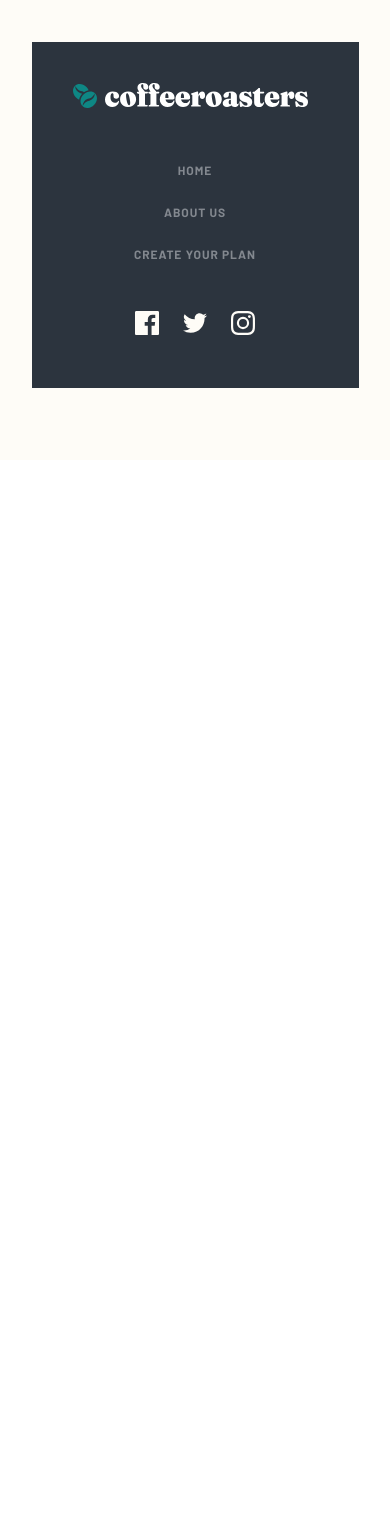
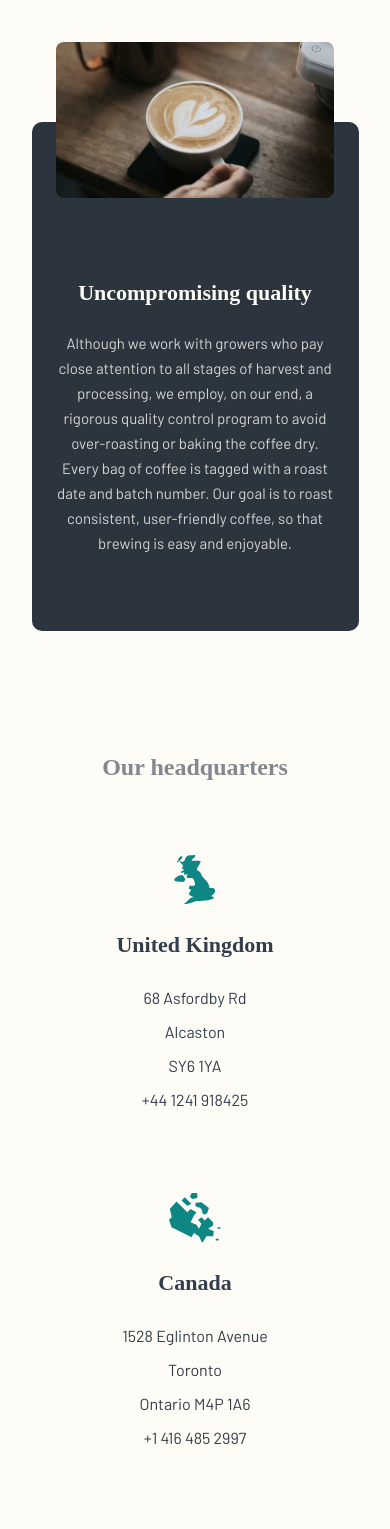
Before and after one commit to caarlosdamian/coffeeroasters-subscription-site, a React (Vite) app: page /about in a window 390 px wide. Shown: the part 1560-3089 px from the top of the page. Before the commit the page ends 2020 px from the top, so only its background shows below. Built offline with nearby package versions, Linux system fonts and the light colour scheme; a web font is replaced by a local one.

Commit message:
feat(about): finished about section mobile/tablet/desktop

```diff
--- a/src/pages/about/About.scss
+++ b/src/pages/about/About.scss
@@ -3,6 +3,9 @@
 .about {
   background: #fefcf7;
   padding: 0 24px;
+  display: flex;
+  flex-direction: column;
+  align-items: center;
 
   @include tokens.for-size(tablet-portrait-up) {
     padding: 0 40px;
@@ -16,16 +19,18 @@
     align-items: center;
     flex-direction: column;
     gap: 48px;
-    margin-bottom: 120px;
+    margin-bottom: 200px;
 
     @include tokens.for-size(tablet-portrait-up) {
       flex-direction: row;
       gap: 70px;
       align-items: flex-start;
+      margin-bottom: 350px;
     }
     @include tokens.for-size(desktop-up) {
       gap: 125px;
       align-items: center;
+      margin-bottom: 200px;
     }
     &__img {
       background-image: url('../../assets/about/mobile/image-commitment.jpg');
@@ -95,4 +100,184 @@
       }
     }
   }
+  .quality {
+    width: 327px;
+    height: 509px;
+    background: #2c343e;
+    margin-bottom: 120px;
+    border-radius: 10px;
+    display: flex;
+    align-items: center;
+    justify-content: center;
+    flex-direction: column;
+    gap: 24px;
+    padding: 142px 24px 61px;
+    position: relative;
+
+    @include tokens.for-size(tablet-portrait-up) {
+      width: 688px;
+      height: 488px;
+      padding: 142px 74px 74px;
+    }
+
+    @include tokens.for-size(desktop-up) {
+      width: 1280px;
+      height: 474px;
+      padding: 100px 85px;
+      align-items: flex-start;
+      gap: 32px;
+    }
+    &__img {
+      background-image: url('../../assets/about/mobile/image-quality.jpg');
+      background-size: cover;
+      border-radius: 8px;
+      width: 278px;
+      height: 156px;
+      position: absolute;
+      top: -80px;
+      @include tokens.for-size(tablet-portrait-up) {
+        background-image: url('../../assets/about/tablet/image-quality.jpg');
+        width: 573px;
+        height: 320px;
+        top: -200px;
+      }
+      @include tokens.for-size(desktop-up) {
+        background-image: url('../../assets/about/desktop/image-quality.jpg');
+        width: 445px;
+        height: 474px;
+        right: 80px;
+        top: -100px;
+      }
+    }
+    &__title {
+      text-align: center;
+      color: #fefcf7;
+      @include tokens.font(
+        tokens.$font-size-28,
+        tokens.$font-weight-900,
+        tokens.$line-height-28,
+        tokens.$font-family-fraunces-9
+      );
+      @include tokens.for-size(tablet-portrait-up) {
+        font-size: 32px;
+        line-height: 48px;
+      }
+      @include tokens.for-size(desktop-up) {
+        font-size: 40px;
+        line-height: 48px;
+      }
+    }
+    &__desc {
+      text-align: center;
+      color: #fefcf7;
+      mix-blend-mode: normal;
+      opacity: 0.8;
+      @include tokens.font(
+        tokens.$font-size-15,
+        tokens.$font-weight-400,
+        tokens.$line-height-25,
+        tokens.$font-family-barlow
+      );
+      @include tokens.for-size(desktop-up) {
+        max-width: 540px;
+        text-align: start;
+      }
+    }
+  }
+  .headquarters {
+    width: 327px;
+    height: 1044px;
+    display: flex;
+    flex-direction: column;
+    align-items: center;
+    gap: 72px;
+    margin-bottom: 120px;
+    @include tokens.for-size(tablet-portrait-up) {
+      align-items: flex-start;
+      align-self: flex-start;
+      width: 688px;
+      height: 366px;
+    }
+
+    @include tokens.for-size(desktop-up) {
+      margin-bottom: 168px;
+      width: 100%;
+      height: 100%;
+    }
+    &__title {
+      text-align: center;
+      color: #83888f;
+      @include tokens.font(
+        tokens.$font-size-24,
+        tokens.$font-weight-900,
+        tokens.$line-height-32,
+        tokens.$font-family-fraunces-9
+      );
+      @include tokens.for-size(tablet-portrait-up) {
+        line-height: 36px;
+      }
+      @include tokens.for-size(desktop-up) {
+        font-size: 32px;
+      }
+    }
+    &__info {
+      display: flex;
+      align-items: center;
+      flex-direction: column;
+      gap: 80px;
+      @include tokens.for-size(tablet-portrait-up) {
+        flex-direction: row;
+        gap: 10px;
+      }
+      @include tokens.for-size(desktop-up) {
+        gap: 124px;
+      }
+      &--item {
+        display: flex;
+        align-items: center;
+        flex-direction: column;
+        gap: 22px;
+        @include tokens.for-size(tablet-portrait-up) {
+          min-width: 222px;
+          align-items: flex-start;
+        }
+        .headquarters__info--title {
+          text-align: center;
+          color: #333d4b;
+          @include tokens.font(
+            tokens.$font-size-28,
+            tokens.$font-weight-900,
+            tokens.$line-height-36,
+            tokens.$font-family-fraunces-9
+          );
+          @include tokens.for-size(tablet-portrait-up) {
+            text-align: start;
+          }
+        }
+
+        .address__info {
+          display: flex;
+          align-items: center;
+          flex-direction: column;
+          gap: 8px;
+          @include tokens.for-size(tablet-portrait-up) {
+            align-items: flex-start;
+          }
+          &--item {
+            text-align: center;
+            color: #333d4b;
+            @include tokens.font(
+              tokens.$font-size-16,
+              tokens.$font-weight-400,
+              tokens.$line-height-26,
+              tokens.$font-family-barlow
+            );
+            @include tokens.for-size(tablet-portrait-up) {
+              text-align: start;
+            }
+          }
+        }
+      }
+    }
+  }
 }
--- a/src/pages/about/About.tsx
+++ b/src/pages/about/About.tsx
@@ -1,6 +1,7 @@
 import React from 'react';
 import { ImgCard } from '../../components';
 import './About.scss';
+import { headQuartrsInfo } from '../../utils/data';
 
 export const About = () => {
   return (
@@ -30,6 +31,36 @@ export const About = () => {
           </span>
         </div>
       </section>
+      <section className="quality">
+        <div className="quality__img"></div>
+        <span className="quality__title"> Uncompromising quality</span>
+        <span className="quality__desc">
+          Although we work with growers who pay close attention to all stages of
+          harvest and processing, we employ, on our end, a rigorous quality
+          control program to avoid over-roasting or baking the coffee dry. Every
+          bag of coffee is tagged with a roast date and batch number. Our goal
+          is to roast consistent, user-friendly coffee, so that brewing is easy
+          and enjoyable.
+        </span>
+      </section>
+      <section className="headquarters">
+        <span className="headquarters__title">Our headquarters</span>
+        <div className="headquarters__info">
+          {headQuartrsInfo.map((item) => (
+            <div className="headquarters__info--item" key={item.id}>
+              <img src={item.img} alt={item.country} />
+              <span className="headquarters__info--title">{item.country}</span>
+              <div className="address__info">
+                {item.address.map((address) => (
+                  <span className="address__info--item" key={address.id}>
+                    {address.label}
+                  </span>
+                ))}
+              </div>
+            </div>
+          ))}
+        </div>
+      </section>
     </div>
   );
 };
--- a/src/utils/data.ts
+++ b/src/utils/data.ts
@@ -1,4 +1,6 @@
 import {
+  australia,
+  canada,
   coffeBean,
   danche,
   espresso,
@@ -6,6 +8,7 @@ import {
   picollo,
   planalto,
   truck,
+  uk,
 } from '../assets';
 import { HomeCoffes, MenuLinks, StepsWorks } from './types';
 
@@ -92,3 +95,75 @@ export const worksSteps: StepsWorks[] = [
     desc: 'We ship your package within 48 hours, freshly roasted. Sit back and enjoy award-winning world-class coffees curated to provide a distinct tasting experience.',
   },
 ];
+
+export const headQuartrsInfo = [
+  {
+    id: 'h1',
+    img: uk,
+    country: 'United Kingdom',
+    address: [
+      {
+        id: 'ha1',
+        label: '68  Asfordby Rd',
+      },
+      {
+        id: 'ha2',
+        label: 'Alcaston',
+      },
+      {
+        id: 'ha3',
+        label: 'SY6 1YA',
+      },
+      {
+        id: 'ha4',
+        label: '+44 1241 918425',
+      },
+    ],
+  },
+  {
+    id: 'h2',
+    img: canada,
+    country: 'Canada',
+    address: [
+      {
+        id: 'ha5',
+        label: '1528  Eglinton Avenue',
+      },
+      {
+        id: 'ha6',
+        label: 'Toronto',
+      },
+      {
+        id: 'ha7',
+        label: 'Ontario M4P 1A6',
+      },
+      {
+        id: 'ha8',
+        label: '+1 416 485 2997',
+      },
+    ],
+  },
+  {
+    id: 'h3',
+    img: australia,
+    country: 'Australia',
+    address: [
+      {
+        id: 'ha9',
+        label: '36 Swanston Street',
+      },
+      {
+        id: 'ha10',
+        label: 'Kewell',
+      },
+      {
+        id: 'ha11',
+        label: 'Victoria',
+      },
+      {
+        id: 'ha12',
+        label: '+61 4 9928 3629',
+      },
+    ],
+  },
+];
```
Also changed, not shown: src/assets/index.ts (+7 -2 lines).
